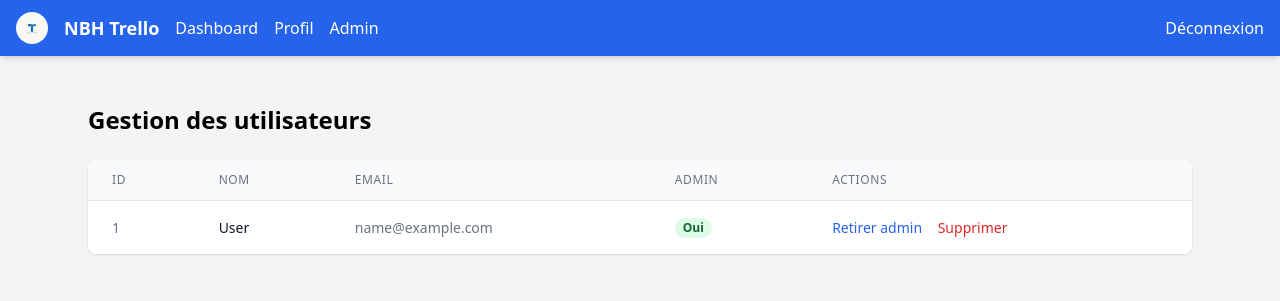
After one commit to didafpunk/nbh_trello_project_python, a Flask app: page /admin/users in a window 1280 px wide. The commit adds this page. Shown: the top 301 px of the page. Run offline with Flask 3, Linux system fonts and the light colour scheme; a user stored in the database is signed in; tables that the repository leaves empty hold one stand-in row (values such as "Sample post"); some libraries are stand-ins or nearby versions.

Commit message:
Ajout de l'interface admin - gestion des utilisateurs avec rôle admin

```diff
--- a/app.py
+++ b/app.py
@@ -4,6 +4,7 @@ from extensions import db, login_manager
 from controllers.auth_controller import auth_bp
 from controllers.user_controller import user_bp
 from controllers.main_controller import main_bp
+from controllers.admin_controller import admin_bp
 
 def create_app():
     app = Flask(__name__)
@@ -23,6 +24,7 @@ def create_app():
     app.register_blueprint(auth_bp)
     app.register_blueprint(user_bp)
     app.register_blueprint(main_bp)
+    app.register_blueprint(admin_bp)
 
     return app
 
--- /dev/null
+++ b/controllers/admin_controller.py
@@ -0,0 +1,50 @@
+from flask import Blueprint, render_template, redirect, url_for, flash
+from flask_login import login_required, current_user
+from models.user import User
+from extensions import db
+
+admin_bp = Blueprint('admin', __name__, url_prefix='/admin')
+
+# Décorateur pour vérifier si l'utilisateur est admin
+def admin_required(f):
+    @login_required
+    def decorated_function(*args, **kwargs):
+        if current_user.role != "admin":
+            flash("Accès refusé. Vous n'êtes pas administrateur.", "danger")
+            return redirect(url_for('main.home'))
+        return f(*args, **kwargs)
+    decorated_function.__name__ = f.__name__
+    return decorated_function
+
+@admin_bp.route('/users')
+@admin_required
+def list_users():
+    users = User.query.all()
+    return render_template('admin_users.html', users=users)
+
+@admin_bp.route('/users/delete/<int:user_id>')
+@admin_required
+def delete_user(user_id):
+    user = User.query.get_or_404(user_id)
+    if user.id == current_user.id:
+        flash("Vous ne pouvez pas supprimer votre propre compte.", "danger")
+        return redirect(url_for('admin.list_users'))
+
+    db.session.delete(user)
+    db.session.commit()
+    flash(f"Utilisateur {user.fullname} supprimé avec succès.", "success")
+    return redirect(url_for('admin.list_users'))
+
+@admin_bp.route('/users/toggle_admin/<int:user_id>')
+@admin_required
+def toggle_admin(user_id):
+    user = User.query.get_or_404(user_id)
+    if user.id == current_user.id:
+        flash("Vous ne pouvez pas modifier votre propre statut.", "danger")
+        return redirect(url_for('admin.list_users'))
+
+    # Basculer entre "user" et "admin"
+    user.role = "admin" if user.role != "admin" else "user"
+    db.session.commit()
+    flash(f"Statut admin de {user.fullname} modifié.", "success")
+    return redirect(url_for('admin.list_users'))
--- /dev/null
+++ b/templates/admin_users.html
@@ -0,0 +1,47 @@
+{% extends "base.html" %}
+
+{% block title %}Administration - Utilisateurs{% endblock %}
+
+{% block content %}
+<div class="max-w-6xl mx-auto p-6">
+    <h1 class="text-2xl font-bold mb-6">Gestion des utilisateurs</h1>
+
+    <div class="bg-white shadow rounded-lg overflow-hidden">
+        <table class="min-w-full divide-y divide-gray-200">
+            <thead class="bg-gray-50">
+                <tr>
+                    <th class="px-6 py-3 text-left text-xs font-medium text-gray-500 uppercase tracking-wider">ID</th>
+                    <th class="px-6 py-3 text-left text-xs font-medium text-gray-500 uppercase tracking-wider">Nom</th>
+                    <th class="px-6 py-3 text-left text-xs font-medium text-gray-500 uppercase tracking-wider">Email</th>
+                    <th class="px-6 py-3 text-left text-xs font-medium text-gray-500 uppercase tracking-wider">Admin</th>
+                    <th class="px-6 py-3 text-left text-xs font-medium text-gray-500 uppercase tracking-wider">Actions</th>
+                </tr>
+            </thead>
+            <tbody class="bg-white divide-y divide-gray-200">
+                {% for user in users %}
+                <tr>
+                    <td class="px-6 py-4 whitespace-nowrap text-sm text-gray-500">{{ user.id }}</td>
+                    <td class="px-6 py-4 whitespace-nowrap text-sm font-medium text-gray-900">{{ user.fullname }}</td>
+                    <td class="px-6 py-4 whitespace-nowrap text-sm text-gray-500">{{ user.mail }}</td>
+                    <td class="px-6 py-4 whitespace-nowrap text-sm text-gray-500">
+                        {% if user.role == "admin" %}
+                            <span class="px-2 inline-flex text-xs leading-5 font-semibold rounded-full bg-green-100 text-green-800">Oui</span>
+                        {% else %}
+                            <span class="px-2 inline-flex text-xs leading-5 font-semibold rounded-full bg-gray-100 text-gray-800">Non</span>
+                        {% endif %}
+                    </td>
+                    <td class="px-6 py-4 whitespace-nowrap text-sm font-medium">
+                        <a href="{{ url_for('admin.toggle_admin', user_id=user.id) }}" class="text-blue-600 hover:text-blue-900 mr-3">
+                            {% if user.role == "admin" %}Retirer admin{% else %}Promouvoir{% endif %}
+                        </a>
+                        <a href="{{ url_for('admin.delete_user', user_id=user.id) }}" class="text-red-600 hover:text-red-900" onclick="return confirm('Supprimer cet utilisateur ?')">
+                            Supprimer
+                        </a>
+                    </td>
+                </tr>
+                {% endfor %}
+            </tbody>
+        </table>
+    </div>
+</div>
+{% endblock %}
--- a/templates/base.html
+++ b/templates/base.html
@@ -22,6 +22,9 @@
             {% if current_user.is_authenticated %}
                 <a href="{{ url_for('main.dashboard') }}" class="hover:underline">Dashboard</a>
                 <a href="{{ url_for('user.profile') }}" class="hover:underline">Profil</a>
+            {% endif %}
+            {% if current_user.role == "admin" %}
+                <a href="{{ url_for('admin.list_users') }}" class="hover:underline">Admin</a>
             {% endif %}
         </div>
 
```
